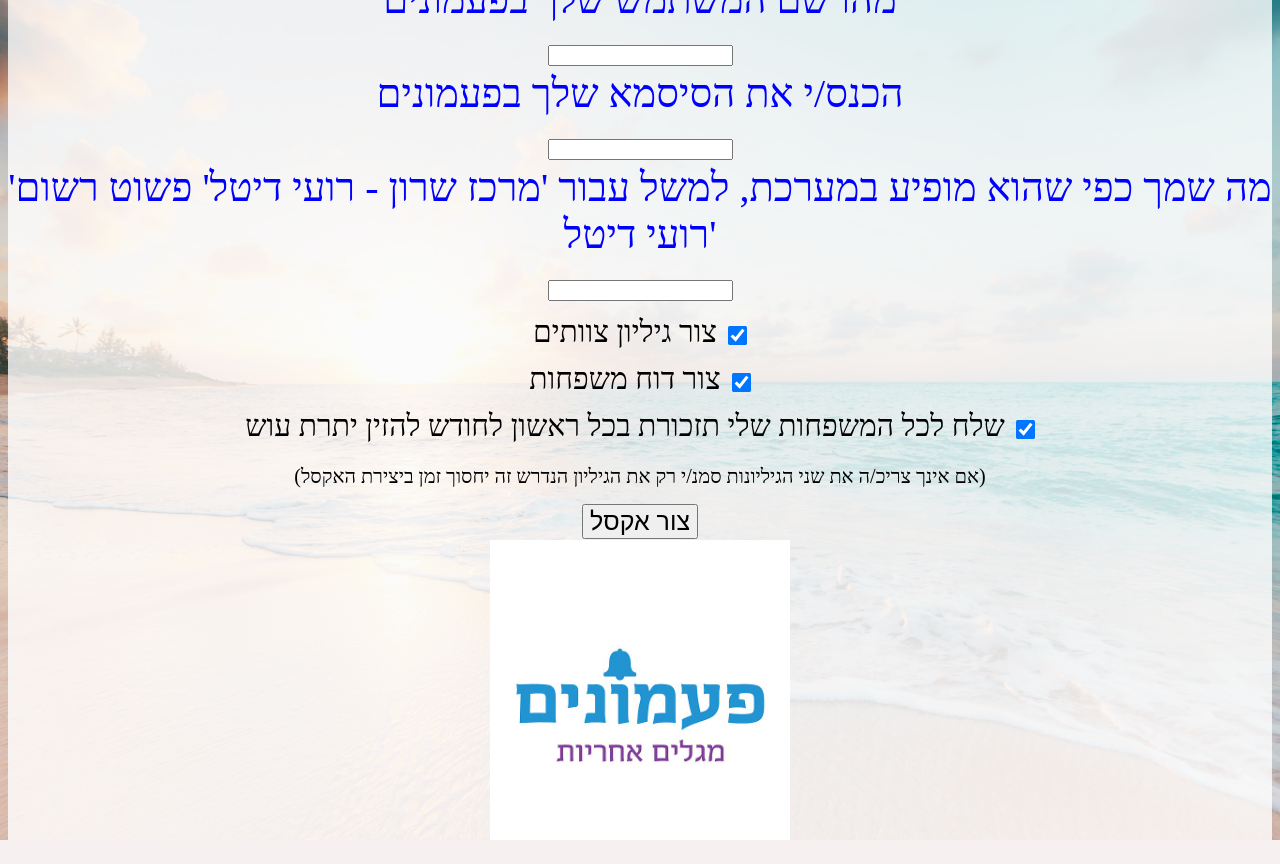
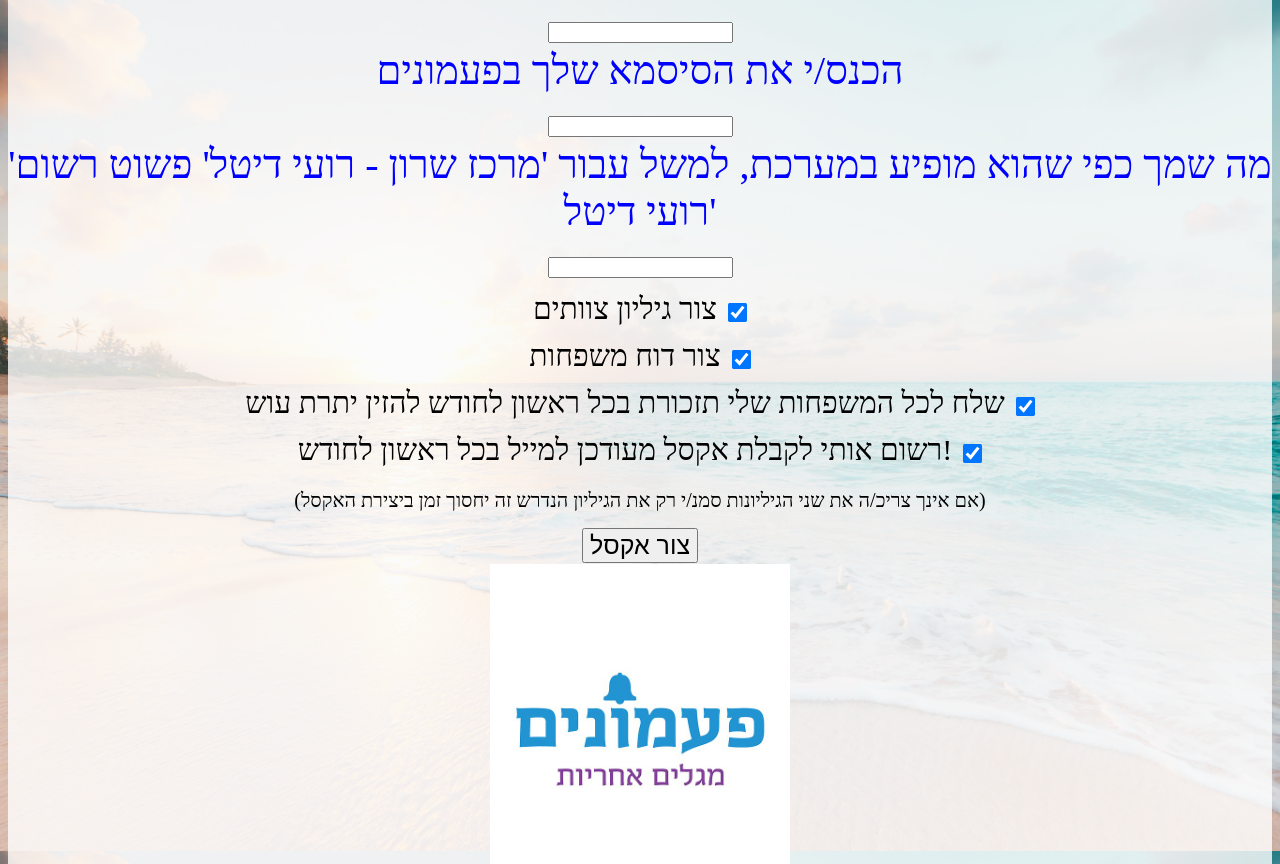
Before and after one commit to roidital/paamonim_control_board, a Flask app: page /login in a window 1280 px wide. Before the commit the page ends 840 px from the top, so only its background shows below. Run offline with Flask 3, Linux system fonts and the light colour scheme.

Commit message:
add auto excel creation and sent to email feature

```diff
--- a/app.py
+++ b/app.py
@@ -5,6 +5,8 @@
 from login.login import auto_login
 from src.main import main
 import os
+
+from src.register_to_auto_excel import register_user_to_receive_auto_excel
 
 nest_asyncio.apply()
 
@@ -47,12 +49,17 @@
     do_teams_list_sheet = 'create_teams_list_sheet' in request.form
     do_families_sheet = 'create_families_sheet' in request.form
     create_email_list = 'create_email_list' in request.form
+    do_register_to_auto_excel = 'register_to_auto_excel' in request.form
     browser = await auto_login(username, password)
     if not browser:
         flash("שגיאת התחברות, אנא בדוק/י שהיוזר והסיסמא נכונים")
         return redirect(url_for('do_login'))
 
     ret_value = await main(browser, unit_name, do_teams_list_sheet, do_families_sheet, create_email_list, lock)
+
+    if do_register_to_auto_excel:
+        register_user_to_receive_auto_excel(username, password, unit_name)
+
     await browser.close()
     if not ret_value:
         flash(f"היחידה שהזנת {unit_name} לא נמצאה, אנא וודא/י שהקלדת נכון ללא רווחים וסימני פיסוק")
--- a/templates/login.html
+++ b/templates/login.html
@@ -84,6 +84,8 @@
             <input type="checkbox" id="create_families_sheet" name="create_families_sheet" class="checkbox" checked><br>
             <label for="create_email_list" class="checkbox-label">שלח לכל המשפחות שלי תזכורת בכל ראשון לחודש להזין יתרת עוש</label>
             <input type="checkbox" id="create_email_list" name="create_email_list" class="checkbox" checked><br>
+            <label for="register_to_auto_excel" class="checkbox-label">רשום אותי לקבלת אקסל מעודכן למייל בכל ראשון לחודש!</label>
+            <input type="checkbox" id="register_to_auto_excel" name="register_to_auto_excel" class="checkbox" checked><br>
             <label class="parantheses_label">(אם אינך צריכ/ה את שני הגיליונות סמנ/י רק את הגיליון הנדרש זה יחסוך זמן ביצירת האקסל)</label><br>
             <input type="submit" value="צור אקסל" class="submit_button">
         </form>
```
